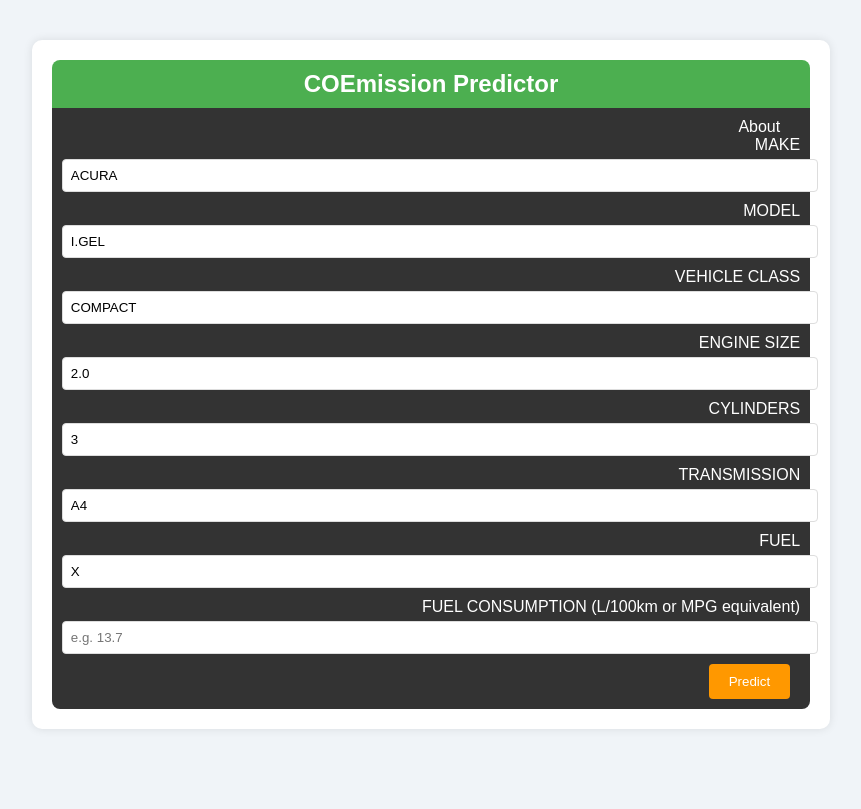
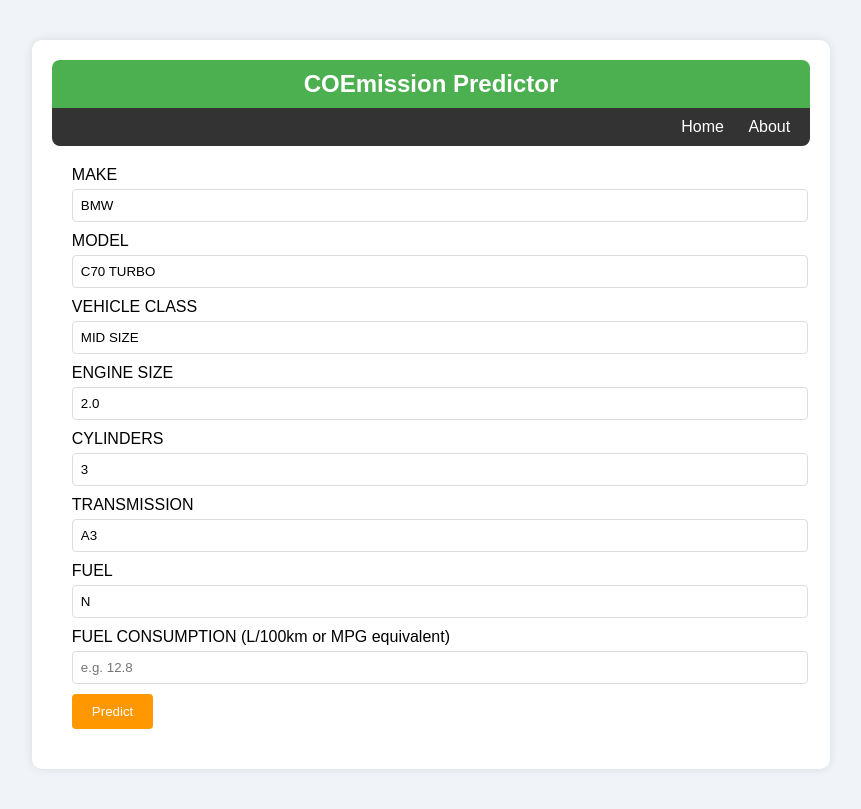
Before and after one commit to Kshreya1018/render-demo, a Flask app: page / in a window 1280 px wide. Shown: the whole page, without its empty margins (209-1070 px from the left). Before the commit the page ends 729 px from the top, so only its background shows below. Run offline with Flask 3, Linux system fonts and the light colour scheme; parts of the project's set-up code (start-up, migrations or seed data) failed here and were passed over.

Commit message:
Update form fields in index.html for prediction

```diff
--- a/templates/index.html
+++ b/templates/index.html
@@ -68,52 +68,54 @@
     </style>
 </head>
 <body>
-    <form action="/predict" method="POST">  <div class="form-row">
     <div class="container">
         <div class="header">
             <h2>COEmission Predictor</h2>
         </div>
         <div class="nav">
-            <a href="
+            <a href="#">Home</a>
             <a href="#">About</a>
-            <a href="
         </div>
         <div class="form-content">
+            <form action="/predict" method="POST">
                 <div class="form-row">
                     <label>MAKE</label>
-                <input type="text" value="ACURA">
+                    <input type="text" name="make" value="BMW">
                 </div>
                 <div class="form-row">
                     <label>MODEL</label>
-                <input type="text" value="I.GEL">
+                    <input type="text" name="model" value="C70 TURBO">
                 </div>
                 <div class="form-row">
                     <label>VEHICLE CLASS</label>
-                <input type="text" value="COMPACT">
+                    <input type="text" name="vehicle_class" value="MID SIZE">
                 </div>
                 <div class="form-row">
                     <label>ENGINE SIZE</label>
-                <input type="text" value="2.0">
+                    <input type="text" name="engine_size" value="2.0">
                 </div>
                 <div class="form-row">
                     <label>CYLINDERS</label>
-                <input type="text" value="3">
+                    <input type="text" name="cylinders" value="3">
                 </div>
                 <div class="form-row">
                     <label>TRANSMISSION</label>
-                <input type="text" value="A4">
+                    <input type="text" name="transmission" value="A3">
                 </div>
                 <div class="form-row">
                     <label>FUEL</label>
-                <input type="text" value="X">
+                    <input type="text" name="fuel" value="N">
                 </div>
                 <div class="form-row">
                     <label>FUEL CONSUMPTION (L/100km or MPG equivalent)</label>
-                <input type="text" placeholder="e.g. 13.7">
+                    <input type="text" name="fuel_consumption" placeholder="e.g. 12.8">
                 </div>
-            <button class="predict-btn">Predict</button>
+                <button class="predict-btn" type="submit">Predict</button>
+            </form>
+            {% if prediction_text %}
+            <h3 style="text-align:center;">{{ prediction_text }}</h3>
+            {% endif %}
         </div>
     </div>
-    </form>
 </body>
 </html>
```
Lines whose indentation alone changed are shown as unchanged.
